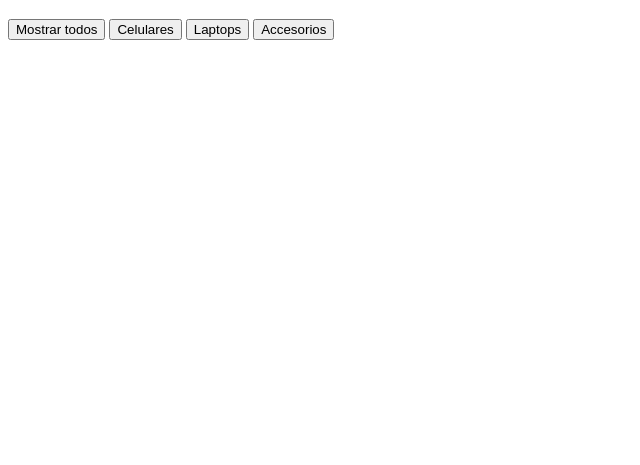
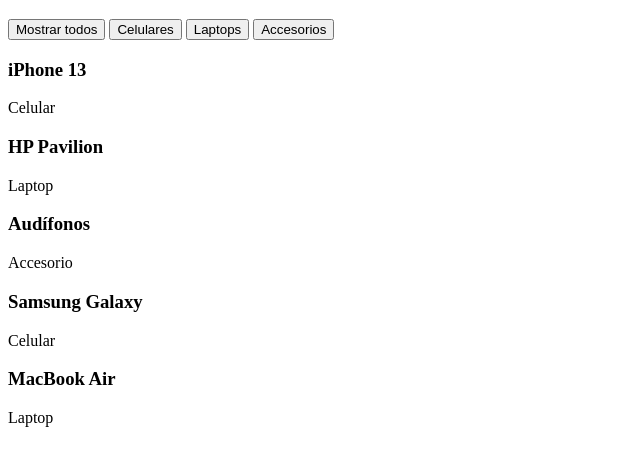
Before and after one commit to SethHellstorm/RAU2, a plain HTML site: page index.html in a window 1280 px wide. Shown: the part 61-526 px from the top of the page, without its empty margins (0-640 px from the left). Drawn offline with Linux system fonts and the light colour scheme.

Commit message:
Creacion de los productos

```diff
--- a/index.html
+++ b/index.html
@@ -16,5 +16,32 @@
         <button onclick="filtrar('laptop')">Laptops</button>
         <button onclick="filtrar('accesorio')">Accesorios</button>
     </div>
+
+    <!-- Creacion de los productos -->
+     <div class="productos">
+        <div class="producto celular">
+            <h3>iPhone 13</h3>
+            <p>Celular</p>
+        </div>
+        <div class="producto laptop">
+            <h3>HP Pavilion</h3>
+            <p>Laptop</p>
+        </div>
+
+        <div class="producto accesorio">
+            <h3>Audífonos</h3>
+            <p>Accesorio</p>
+        </div>
+
+        <div class="producto celular">
+            <h3>Samsung Galaxy</h3>
+            <p>Celular</p>
+        </div>
+
+        <div class="producto laptop">
+            <h3>MacBook Air</h3>
+            <p>Laptop</p>
+        </div>
+     </div>
 </body>
 </html>
```
